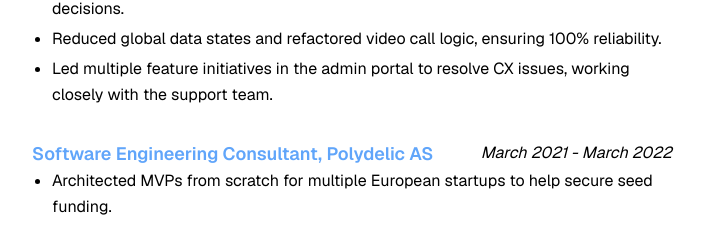
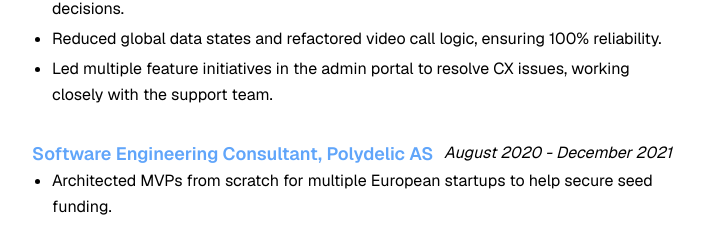
Before and after one commit to npsedhain/npsedhain, a Next.js app: page /resume in a window 1280 px wide. Shown: the part 1294-1522 px from the top of the page, without its empty margins (288-992 px from the left). Built offline with nearby package versions, Linux system fonts and the light colour scheme.

Commit message:
Fix dates.

```diff
--- a/app/resume/Resume.tsx
+++ b/app/resume/Resume.tsx
@@ -69,7 +69,7 @@ const Resume = () => {
         />
         <JobItem
           title='Software Engineering Consultant, Polydelic AS'
-          dates='March 2021 - March 2022'
+          dates='August 2020 - December 2021'
           responsibilities={[
             'Architected MVPs from scratch for multiple European startups to help secure seed funding.',
             'Implemented RBAC, subscriptions, and contract management for an artist booking platform.',
```
